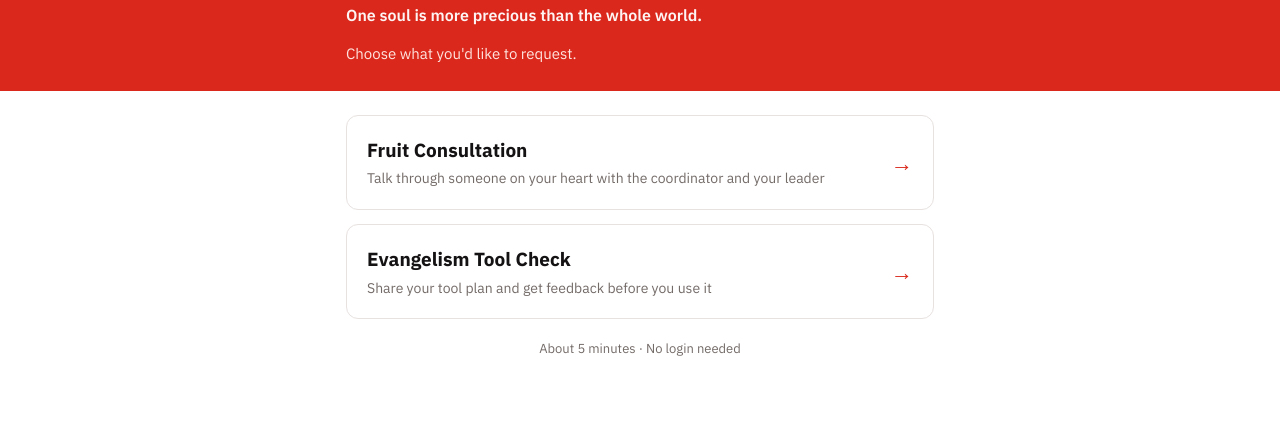
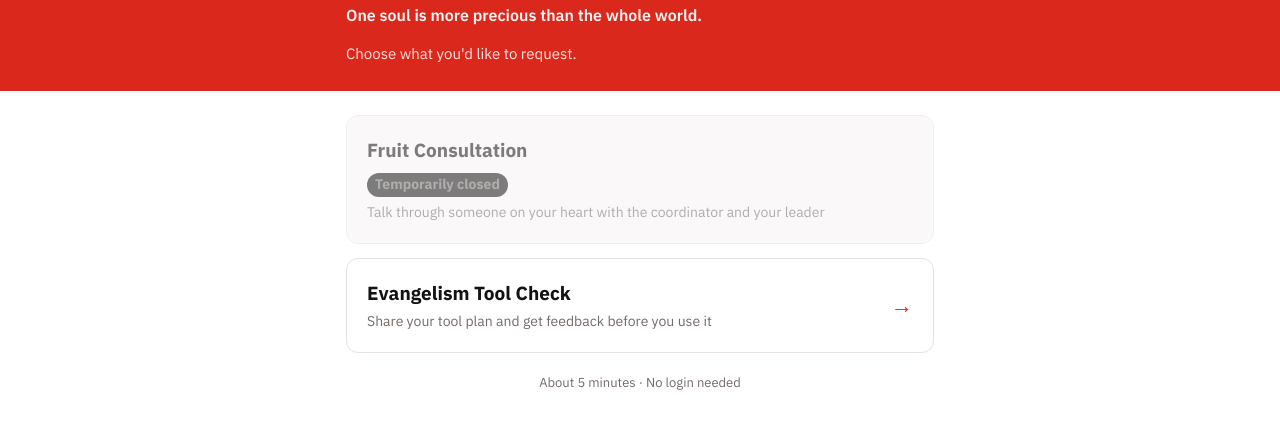
Before and after one commit to swisschurch/fruit-talk, a plain HTML site: page index.html in a window 1280 px wide. Shown: the part 115-544 px from the top of the page. Drawn offline with Linux system fonts and the light colour scheme; a web font is replaced by a local one.

Commit message:
Temporarily close the Fruit Consultation request form (start page + #fruit)
Co-Authored-By: Claude Opus 5.5 <noreply@anthropic.com>
Claude-Session: https://claude.ai/code/session_01XktYefaTdg2WQ7P1QVkTkZ

```diff
--- a/app.js
+++ b/app.js
@@ -670,6 +670,9 @@ const TOOL_ST = [
 const TSL = Object.fromEntries(TOOL_ST.map((s) => [s.id, s.l]));
 
 const TOOL_OPENS = new Date("2026-11-14T00:00:00").getTime();
+// Fruit Consultation requests: set to true to reopen the form
+const FRUIT_OPEN = false;
+function fruitOpen() { return FRUIT_OPEN || /[?&]preview=1/.test(location.search); }
 function toolOpen() { return Date.now() >= TOOL_OPENS || /[?&]preview=1/.test(location.search); }
 
 async function startTool() {
@@ -1582,9 +1585,14 @@ window.addEventListener("hashchange", () => location.reload());
   if (h === "admin") startAdmin();
   else if (h === "leader") startLeader();
   else if (h === "poster") startPoster();
-  else if (h === "fruit") startApply();
+  else if (h === "fruit") { if (fruitOpen()) startApply(); else { location.replace("./"); return; } }
   else if (h === "tool") startTool();
   else $("#view-home").hidden = false;
+  if (!fruitOpen()) {
+    const c = $("#home-fruit");
+    c.classList.add("locked"); c.setAttribute("aria-disabled", "true"); c.tabIndex = -1; c.removeAttribute("href");
+    $("b", c).insertAdjacentHTML("beforeend", ' <span class="soon">Temporarily closed</span>');
+  }
   if (!toolOpen()) {
     const c = $("#home-tool");
     c.classList.add("locked"); c.setAttribute("aria-disabled", "true"); c.tabIndex = -1; c.removeAttribute("href");
--- a/index.html
+++ b/index.html
@@ -371,7 +371,7 @@ body.desk-on::before{content:"";position:fixed;inset:0 0 auto;height:env(safe-ar
     </div>
   </header>
   <div class="home-body gut">
-    <a class="home-card no-ic" href="#fruit">
+    <a class="home-card no-ic" href="#fruit" id="home-fruit">
       <span class="home-t"><b>Fruit Consultation</b><span>Talk through someone on your heart with the coordinator and your leader</span></span>
       <span class="home-go" aria-hidden="true">→</span>
     </a>
```
